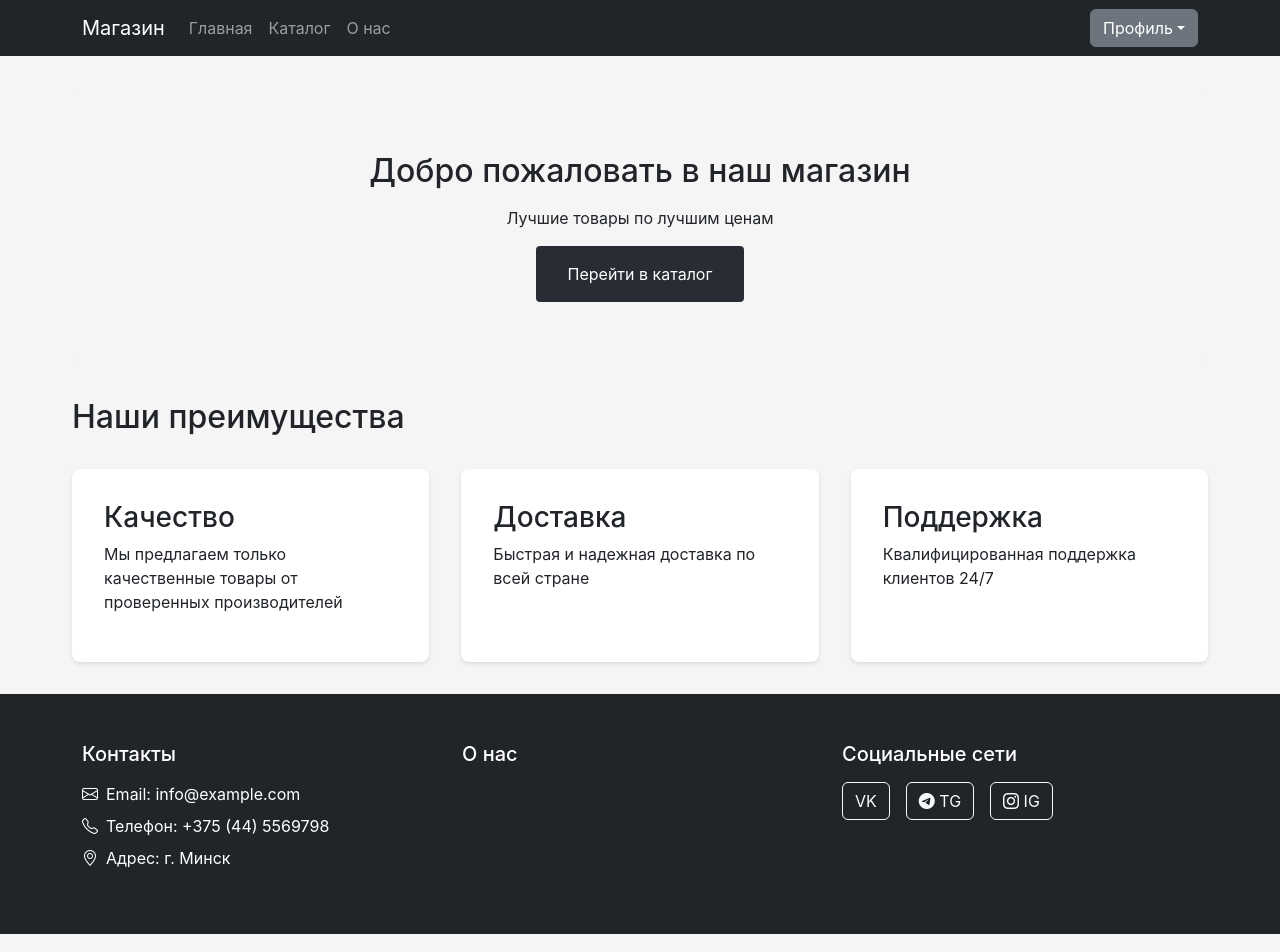
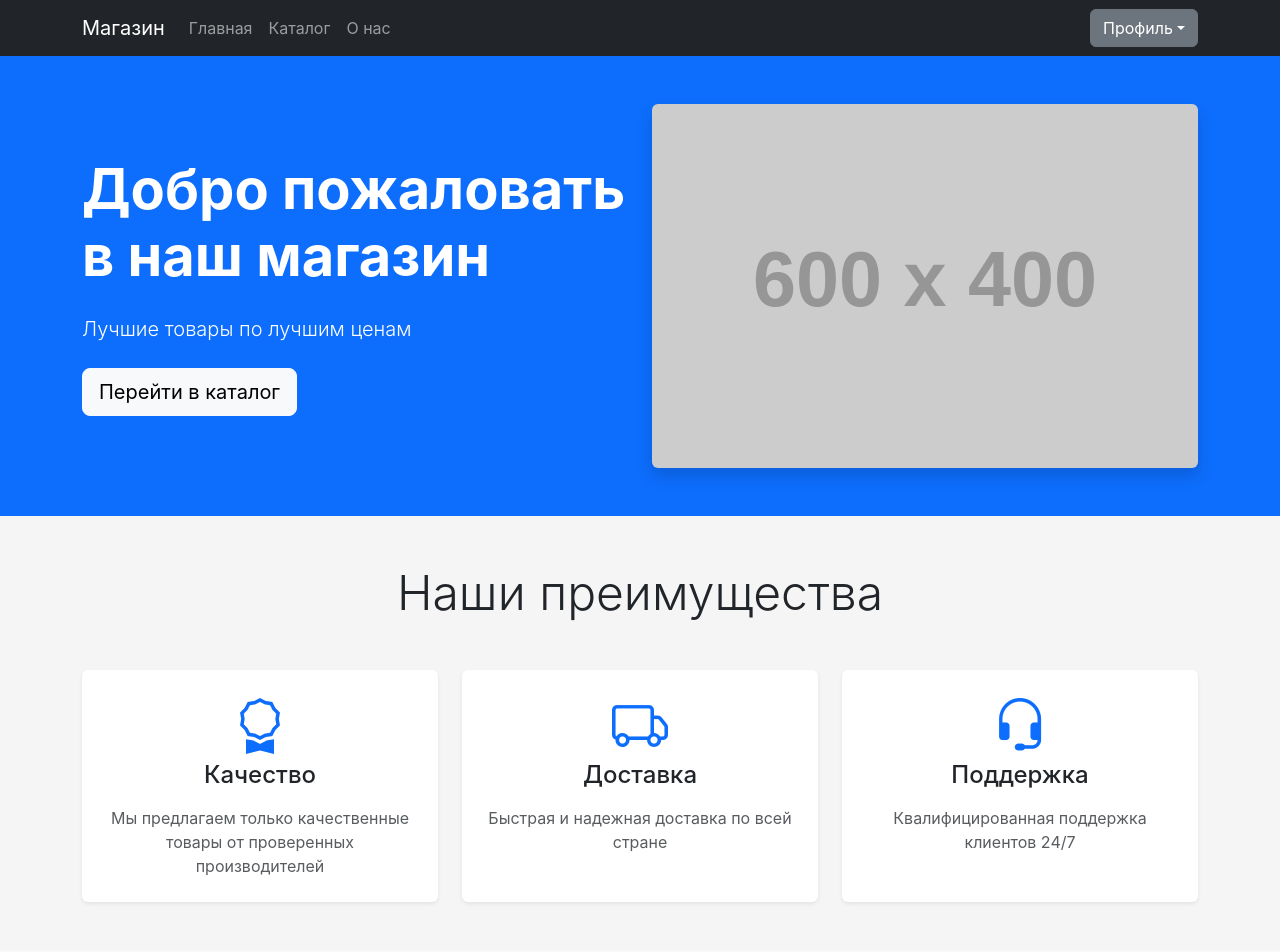
Before and after one commit to KirylPashkevich/react-lab2, a React (Create React App) app: page / in a window 1280 px wide. Shown: the top 952 px of the page. Built offline with nearby package versions, Linux system fonts and the light colour scheme.

Commit message:
feat: update HomePage with Bootstrap styling

```diff
--- a/src/pages/HomePage.jsx
+++ b/src/pages/HomePage.jsx
@@ -1,30 +1,88 @@
 import React from 'react';
 import { Link } from 'react-router-dom';
-import '../styles/pages/HomePageStyles.css';
+import 'bootstrap/dist/css/bootstrap.min.css';
+import 'bootstrap-icons/font/bootstrap-icons.css';
 
 const HomePage = () => {
   return (
-    <div className="home-container">
-      <section className="hero-section">
-        <h2 className="section-title">Добро пожаловать в наш магазин</h2>
-        <p>Лучшие товары по лучшим ценам</p>
-        <Link to="/catalog" className="home-button">Перейти в каталог</Link>
+    <div className="container-fluid p-0">
+      {/* Hero Section */}
+      <section className="bg-primary text-white py-5">
+        <div className="container">
+          <div className="row align-items-center">
+            <div className="col-lg-6">
+              <h1 className="display-4 fw-bold mb-4">Добро пожаловать в наш магазин</h1>
+              <p className="lead mb-4">Лучшие товары по лучшим ценам</p>
+              <Link to="/catalog" className="btn btn-light btn-lg">
+                Перейти в каталог
+              </Link>
+            </div>
+            <div className="col-lg-6 d-none d-lg-block">
+              <img
+                src="https://via.placeholder.com/600x400"
+                alt="Магазин"
+                className="img-fluid rounded shadow"
+              />
+            </div>
+          </div>
+        </div>
       </section>
 
-      <section>
-        <h2 className="section-title">Наши преимущества</h2>
-        <div className="features-grid">
-          <div className="feature-card">
-            <h3>Качество</h3>
-            <p>Мы предлагаем только качественные товары от проверенных производителей</p>
+      {/* Features Section */}
+      <section className="py-5">
+        <div className="container">
+          <h2 className="display-5 text-center mb-5">Наши преимущества</h2>
+          <div className="row g-4">
+            <div className="col-md-4">
+              <div className="card h-100 border-0 shadow-sm">
+                <div className="card-body text-center p-4">
+                  <i className="bi bi-award display-4 text-primary mb-3"></i>
+                  <h3 className="h4 mb-3">Качество</h3>
+                  <p className="text-muted mb-0">
+                    Мы предлагаем только качественные товары от проверенных производителей
+                  </p>
+                </div>
+              </div>
+            </div>
+            <div className="col-md-4">
+              <div className="card h-100 border-0 shadow-sm">
+                <div className="card-body text-center p-4">
+                  <i className="bi bi-truck display-4 text-primary mb-3"></i>
+                  <h3 className="h4 mb-3">Доставка</h3>
+                  <p className="text-muted mb-0">
+                    Быстрая и надежная доставка по всей стране
+                  </p>
+                </div>
+              </div>
+            </div>
+            <div className="col-md-4">
+              <div className="card h-100 border-0 shadow-sm">
+                <div className="card-body text-center p-4">
+                  <i className="bi bi-headset display-4 text-primary mb-3"></i>
+                  <h3 className="h4 mb-3">Поддержка</h3>
+                  <p className="text-muted mb-0">
+                    Квалифицированная поддержка клиентов 24/7
+                  </p>
+                </div>
+              </div>
+            </div>
           </div>
-          <div className="feature-card">
-            <h3>Доставка</h3>
-            <p>Быстрая и надежная доставка по всей стране</p>
-          </div>
-          <div className="feature-card">
-            <h3>Поддержка</h3>
-            <p>Квалифицированная поддержка клиентов 24/7</p>
+        </div>
+      </section>
+
+      {/* Call to Action Section */}
+      <section className="bg-light py-5">
+        <div className="container">
+          <div className="row justify-content-center text-center">
+            <div className="col-lg-8">
+              <h2 className="display-5 mb-4">Готовы начать покупки?</h2>
+              <p className="lead mb-4">
+                Исследуйте наш каталог и найдите идеальные товары для себя
+              </p>
+              <Link to="/catalog" className="btn btn-primary btn-lg">
+                Смотреть каталог
+              </Link>
+            </div>
           </div>
         </div>
       </section>
```
